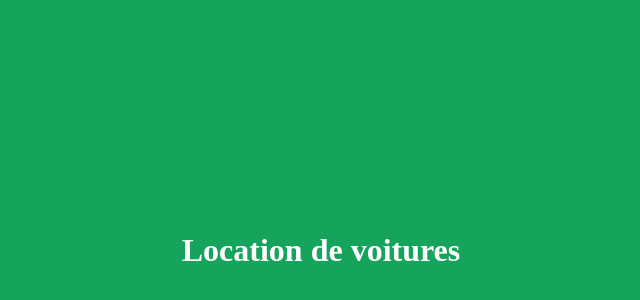
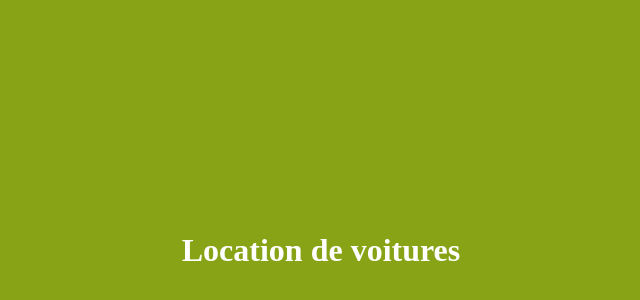
Before and after one commit to Ehlirt/locationVoiture, a plain HTML site: page index.html in a window 1280 px wide. Shown: the part 42-342 px from the top of the page, without its empty margins (319-959 px from the left). Drawn offline with Linux system fonts and the light colour scheme.

Commit message:
modif couleur jaune

```diff
--- a/index.html
+++ b/index.html
@@ -5,7 +5,7 @@
     <title></title>
     <link>
 </head>
-<body style="background-color:#16a35c">
+<body style="background-color:#89a316">
     <h1 style="padding-top:20%; padding-bottom:20%; text-align:center; color:#FFFFFF">Location de voitures</h1>
 </body>
 </html>
```
